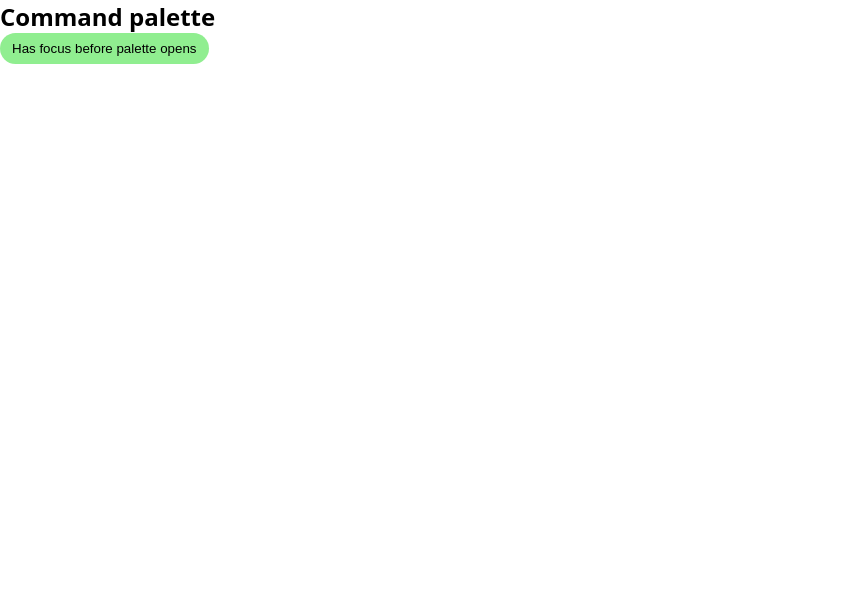
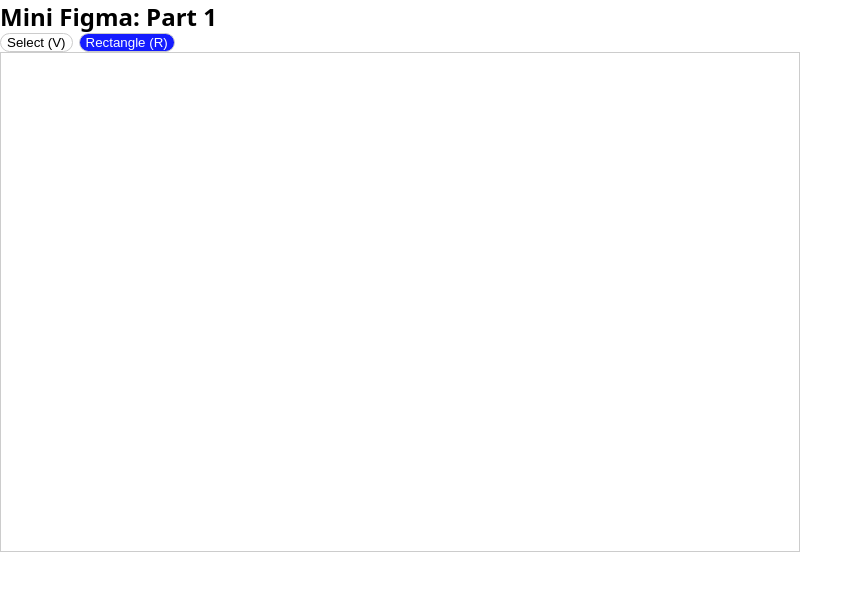
Before and after one commit to Joha99/frontend-systems-design, a React (Vite) app: page / in a window 1280 px wide. Shown: the top 590 px of the page, without its empty margins (0-863 px from the left). Built offline with nearby package versions, Linux system fonts and the light colour scheme.

Commit message:
implement simple figma

```diff
--- a/src/App.tsx
+++ b/src/App.tsx
@@ -1,10 +1,10 @@
 import styles from "./App.module.css";
-import { CommandPalette } from "./command-palette-redo/CommandPalette";
+import { Part1DrawShapes } from "./mini-figma/Part1DrawShapes";
 
 function App() {
   return (
     <div className={styles.app}>
-      <CommandPalette />
+      <Part1DrawShapes />
     </div>
   );
 }
--- a/src/global.css
+++ b/src/global.css
@@ -35,7 +35,8 @@ p {
 button {
   background-color: transparent;
   cursor: pointer;
-  border: none;
+  border: 1px solid #ccc;
+  border-radius: 10px;
 
   &:disabled {
     cursor: not-allowed;
--- /dev/null
+++ b/src/mini-figma/Figma.module.css
@@ -0,0 +1,13 @@
+.toolbar {
+  display: flex;
+  gap: 6px;
+}
+
+.activeTool {
+  background-color: #141cff;
+  color: white;
+}
+
+.canvas {
+  border: 1px solid #ccc;
+}
--- a/src/mini-figma/Part1DrawShapes.tsx
+++ b/src/mini-figma/Part1DrawShapes.tsx
@@ -23,15 +23,287 @@
  *
  * Discussion: why keep the drag preview out of `shapes`? What would other
  * users see if this were multiplayer?
- *
- * Time target: 40 minutes.
  */
 
+import { useEffect, useRef, useState } from "react";
+import styles from "./Figma.module.css";
+
+let nextId = 0;
+
+type Tool = "select" | "rectangle";
+
+type Shape = {
+  id: number;
+  x: number;
+  y: number;
+  width: number;
+  height: number;
+};
+
+type Interaction = {
+  shapeId: Shape["id"] | null;
+  startX: number;
+  startY: number;
+  offsetX: number;
+  offsetY: number;
+};
+
 export const Part1DrawShapes = () => {
-  // TODO: implement
+  const [cursor, setCursor] = useState<{ x: number; y: number }>();
+  const [activeTool, setActiveTool] = useState<Tool>("rectangle");
+  const [shapes, setShapes] = useState<Record<Shape["id"], Shape>>({});
+  const [interaction, setInteraction] = useState<Interaction>();
+
+  const canvasRef = useRef<SVGSVGElement>(null);
+
+  // Show shapes from the state (no mouse yet)
+  // Find the mouse position inside the canvas
+  // Mouse down: start a draft
+  // Mouse move: grow the draft (the dashed preview)
+  // Mouse up: turn the draft into a real shape
+
+  useEffect(() => {
+    const onMouseMove = (e: MouseEvent) => {
+      if (!canvasRef.current) return;
+
+      const canvasRect = canvasRef.current.getBoundingClientRect();
+      const isInBounds = isWithinCanvas(e.clientX, e.clientY);
+
+      if (!isInBounds) {
+        setCursor(undefined);
+        return;
+      }
+
+      const xInCanvas = e.clientX - canvasRect.left;
+      const yInCanvas = e.clientY - canvasRect.top;
+
+      const isCreatingNewRect =
+        interaction && interaction.shapeId === undefined;
+      const isDragging = interaction && interaction.shapeId !== undefined;
+
+      setCursor({
+        x: xInCanvas,
+        y: yInCanvas,
+      });
+
+      if (isCreatingNewRect || isDragging) {
+        setInteraction({
+          ...interaction,
+          offsetX: xInCanvas - interaction.startX,
+          offsetY: yInCanvas - interaction.startY,
+        });
+      }
+    };
+
+    const onMouseDown = (e: MouseEvent) => {
+      if (!canvasRef.current) return;
+
+      const canvasRect = canvasRef.current.getBoundingClientRect();
+      const isInBounds = isWithinCanvas(e.clientX, e.clientY);
+
+      if (!isInBounds) return;
+
+      const xInCanvas = e.clientX - canvasRect.left;
+      const yInCanvas = e.clientY - canvasRect.top;
+
+      if (activeTool === "rectangle") {
+        setInteraction({
+          shapeId: null,
+          startX: xInCanvas,
+          startY: yInCanvas,
+          offsetX: 0,
+          offsetY: 0,
+        });
+        return;
+      }
+
+      const intersectingShape = getIntersectingShape(xInCanvas, yInCanvas);
+
+      if (intersectingShape !== null) {
+        setInteraction({
+          shapeId: intersectingShape.id,
+          startX: xInCanvas,
+          startY: yInCanvas,
+          offsetX: 0,
+          offsetY: 0,
+        });
+      }
+    };
+
+    const onMouseUp = (e: MouseEvent) => {
+      if (!canvasRef.current) return;
+
+      const isInBounds = isWithinCanvas(e.clientX, e.clientY);
+
+      if (!isInBounds) return;
+
+      if (activeTool === "rectangle" && interaction) {
+        setShapes((prev) => ({
+          ...prev,
+          [nextId]: {
+            id: nextId,
+            x: interaction.startX,
+            y: interaction.startY,
+            width: interaction.offsetX,
+            height: interaction.offsetY,
+          },
+        }));
+        setInteraction(undefined);
+        nextId++;
+        return;
+      }
+      // check if any existing shapes are intersecting with the cursor
+      // if so, start drag
+
+      if (activeTool === "select" && interaction && interaction.shapeId) {
+        const newShapes = { ...shapes };
+        const draggedShape = shapes[interaction.shapeId];
+
+        newShapes[interaction.shapeId] = {
+          ...draggedShape,
+          x: draggedShape.x + interaction.offsetX,
+          y: draggedShape.y + interaction.offsetY,
+        };
+
+        setShapes(newShapes);
+        setInteraction(undefined);
+      }
+    };
+
+    window.addEventListener("mousemove", onMouseMove);
+    window.addEventListener("mousedown", onMouseDown);
+    window.addEventListener("mouseup", onMouseUp);
+
+    return () => {
+      window.removeEventListener("mousemove", onMouseMove);
+      window.removeEventListener("mousedown", onMouseDown);
+      window.removeEventListener("mouseup", onMouseUp);
+    };
+  }, [activeTool, interaction, shapes]);
+
+  const isWithinCanvas = (x: number, y: number) => {
+    if (!canvasRef.current) return false;
+
+    const canvasRect = canvasRef.current.getBoundingClientRect();
+
+    return (
+      x >= canvasRect!.left &&
+      x <= canvasRect!.right &&
+      y >= canvasRect!.top &&
+      y <= canvasRect!.bottom
+    );
+  };
+
+  const getIntersectingShape = (
+    xInCanvas: number,
+    yInCanvas: number,
+  ): Shape | null => {
+    if (!canvasRef.current) return null;
+
+    const ids = Object.keys(shapes);
+
+    for (let i = ids.length; i >= 0; i--) {
+      const id = Number(ids[i]);
+      const shape = shapes[id];
+
+      if (!shape) continue;
+
+      const leftEdge = shape.x;
+      const rightEdge = shape.x + shape.width;
+      const topEdge = shape.y;
+      const bottomEdge = shape.y + shape.height;
+
+      const isIntersecting =
+        xInCanvas >= leftEdge &&
+        xInCanvas <= rightEdge &&
+        yInCanvas >= topEdge &&
+        yInCanvas <= bottomEdge;
+
+      if (isIntersecting) {
+        return shapes[id];
+      }
+    }
+    return null;
+  };
+
+  const isCreatingNewRect = interaction && interaction.shapeId === null;
+  const isDraggingRect = interaction && interaction.shapeId !== null;
+
   return (
     <div>
       <h2>Mini Figma: Part 1</h2>
+      <div className={styles.toolbar}>
+        <button
+          className={`${activeTool === "select" ? styles.activeTool : ""}`}
+          onClick={() => setActiveTool("select")}
+        >
+          Select (V)
+        </button>
+        <button
+          className={`${activeTool === "rectangle" ? styles.activeTool : ""}`}
+          onClick={() => setActiveTool("rectangle")}
+        >
+          Rectangle (R)
+        </button>
+      </div>
+
+      {/* Canvas */}
+      <svg
+        width="800px"
+        height="500px"
+        xmlns="http://www.w3.org/2000/svg"
+        className={styles.canvas}
+        ref={canvasRef}
+      >
+        {/* Moving cursor inside canvas */}
+        {cursor && <circle cx={cursor.x} cy={cursor.y} fill="grey" r="5" />}
+
+        {/* New rectangle being created */}
+        {isCreatingNewRect && (
+          <rect
+            x={interaction.startX}
+            y={interaction.startY}
+            width={interaction.offsetX}
+            height={interaction.offsetY}
+            fill="none"
+            stroke="grey"
+            strokeWidth={1}
+            strokeDasharray={2}
+          />
+        )}
+
+        {/* Dragged rectable */}
+        {isDraggingRect && interaction.shapeId && (
+          <rect
+            x={shapes[interaction.shapeId].x + interaction.offsetX}
+            y={shapes[interaction.shapeId].y + interaction.offsetY}
+            width={shapes[interaction.shapeId].width}
+            height={shapes[interaction.shapeId].height}
+            fill="none"
+            stroke="blue"
+            strokeWidth={1}
+            strokeDasharray={2}
+          />
+        )}
+
+        {/* Already created rectangles */}
+        {Object.values(shapes).map((shape) => {
+          if (!isDraggingRect || interaction.shapeId !== shape.id) {
+            return (
+              <rect
+                key={shape.id}
+                x={shape.x}
+                y={shape.y}
+                width={shape.width}
+                height={shape.height}
+                fill="none"
+                stroke="grey"
+                strokeWidth={1}
+              />
+            );
+          }
+        })}
+      </svg>
     </div>
   );
 };
```
Also changed, not shown: design/_my-notes.md (+11 -0 lines).
